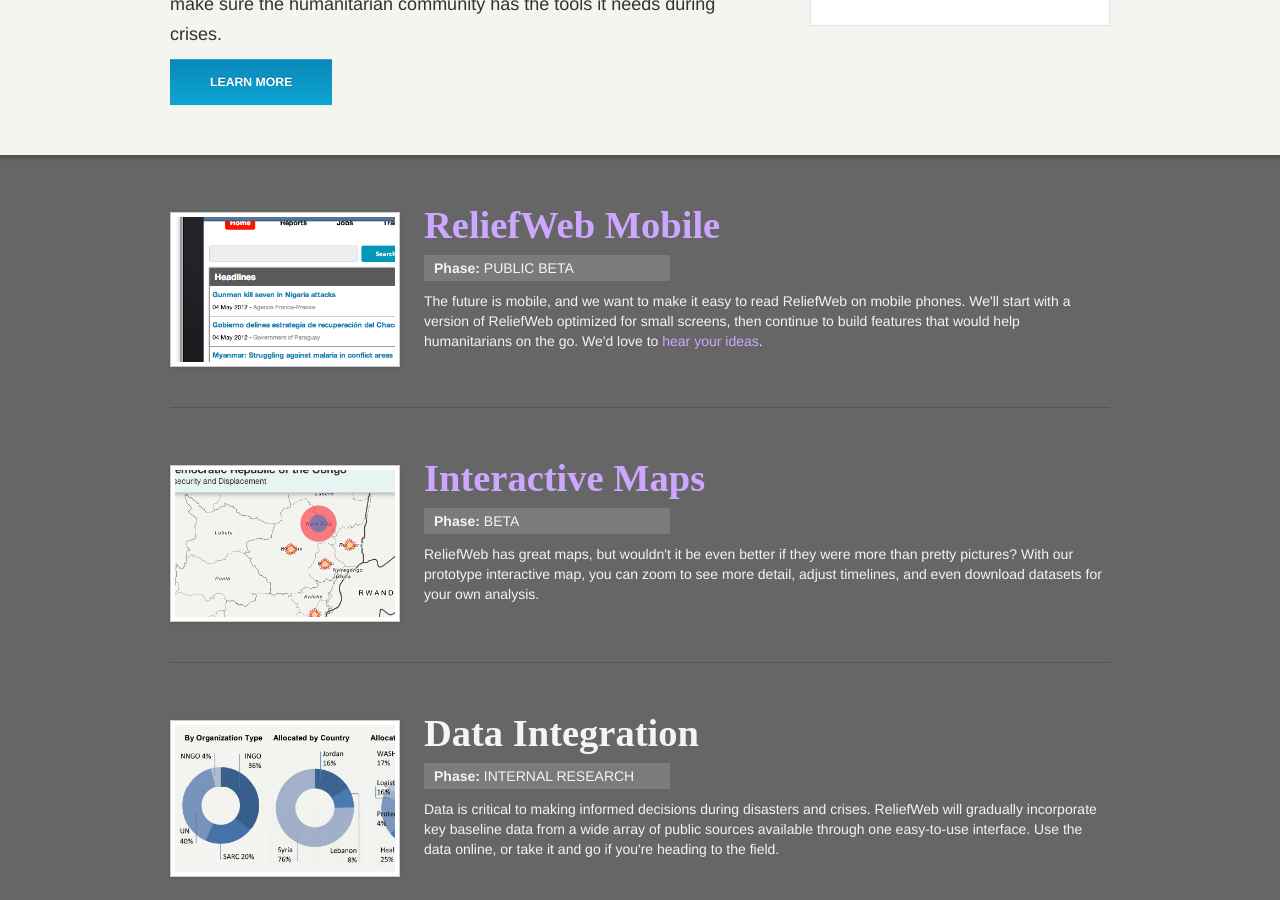
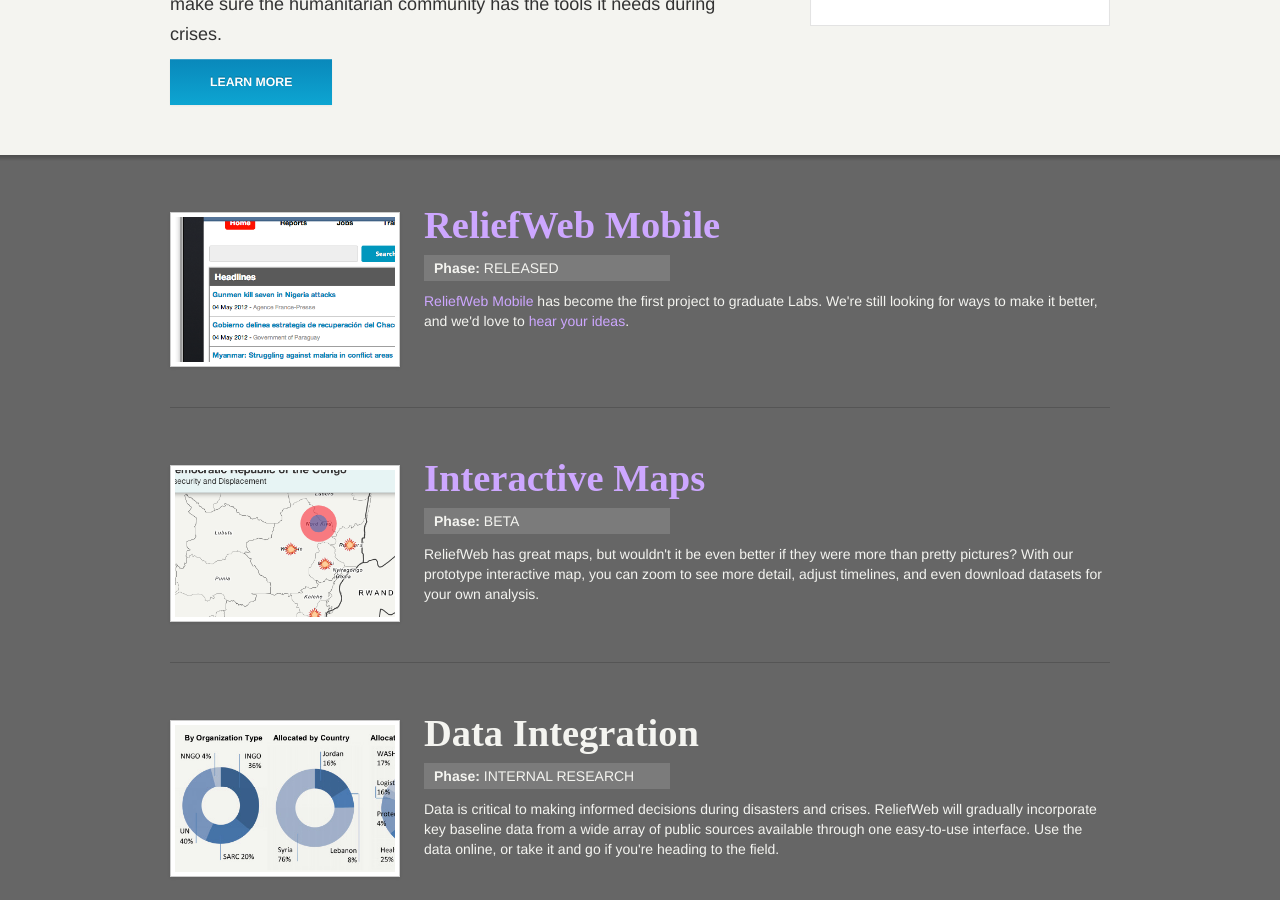
Before and after one commit to UN-OCHA/rwint-labs, a Jekyll site: the page built from index.html, in a window 1280 px wide and 900 px high, scrolled down 382 px. Built offline with Jekyll 4.4.1, drawn with Linux system fonts in a browser that asks for light colours; some web fonts are replaced.

Commit message:
Updated entry for mobile site for official release

```diff
--- a/_posts/2012-11-28-rw_mobile.html
+++ b/_posts/2012-11-28-rw_mobile.html
@@ -3,8 +3,8 @@
 id: rw-project-mobile
 title: ReliefWeb Mobile
 link: http://m.rwlabs.org
-phase: PUBLIC BETA
+phase: RELEASED
 image: img/rw-thumbnail-mobile.png
 ---
 
-The future is mobile, and we want to make it easy to read ReliefWeb on mobile phones. We'll start with a version of ReliefWeb optimized for small screens, then continue to build features that would help humanitarians on the go. We'd love to <a href='http://feedback.reliefweb.int/reliefweb/products/reliefweb_labs'>hear your ideas</a>.
+<a href='http://http://m.reliefweb.int'>ReliefWeb Mobile</a> has become the first project to graduate Labs. We're still looking for ways to make it better, and we'd love to <a href='http://feedback.reliefweb.int/reliefweb/products/reliefweb_labs'>hear your ideas</a>.
```
